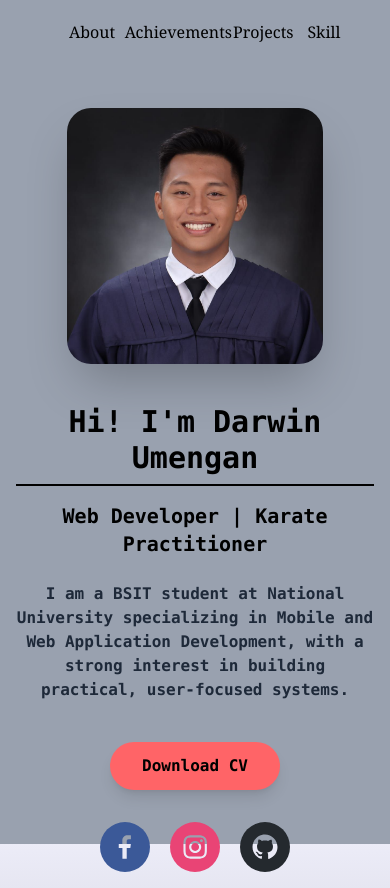
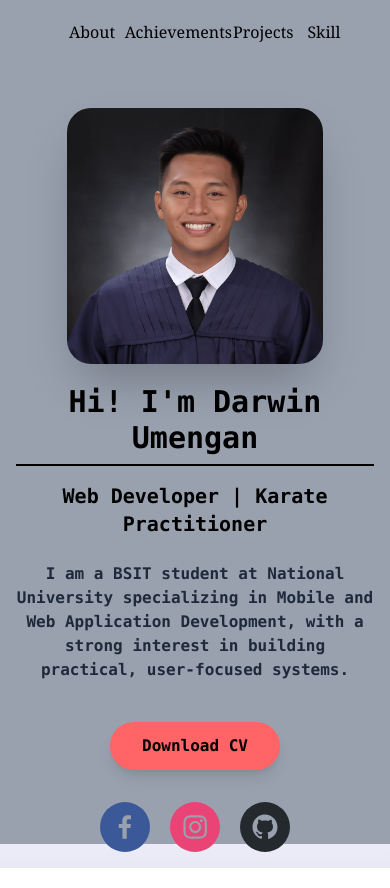
Before and after one commit to Darwin170/Web_Portfolio, a Next.js app: page / in a window 390 px wide. Built offline with nearby package versions, Linux system fonts and the light colour scheme.

Commit message:
Update page.tsx

```diff
--- a/app/page.tsx
+++ b/app/page.tsx
@@ -9,7 +9,7 @@
       <Navbar />
       <div className="font-mono p-4 md:p-8 lg:p-12">
 
-        <div className="flex flex-col-reverse lg:flex-row items-center justify-between max-w-7xl mx-auto gap-10">
+        <div className="flex flex-col-reverse lg:flex-row items-center justify-between max-w-7xl mx-auto gap-5">
 
           <div className="flex-1 text-center lg:text-left">
             <div className="border-b-2 border-black inline-block lg:block">
```
